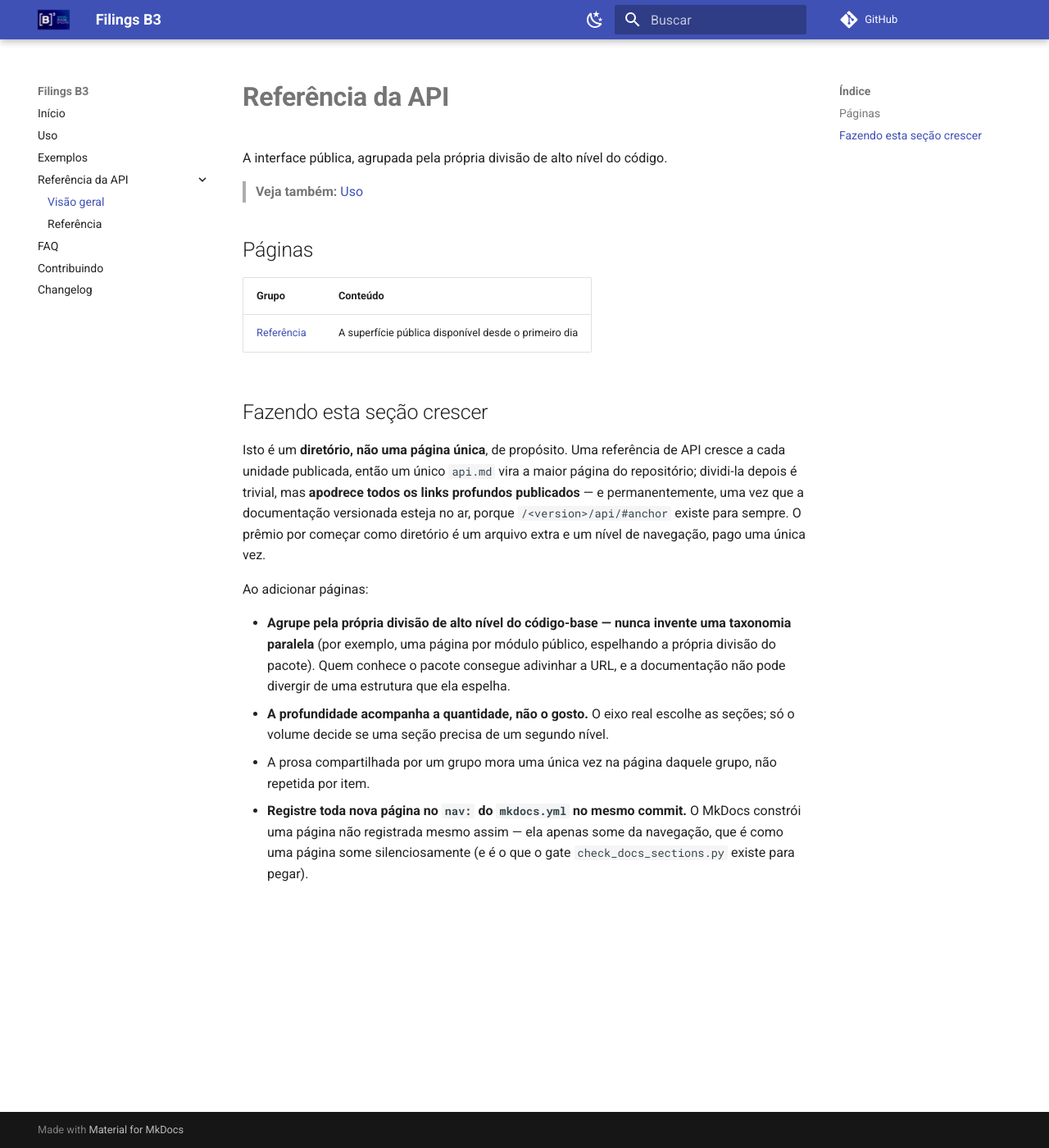
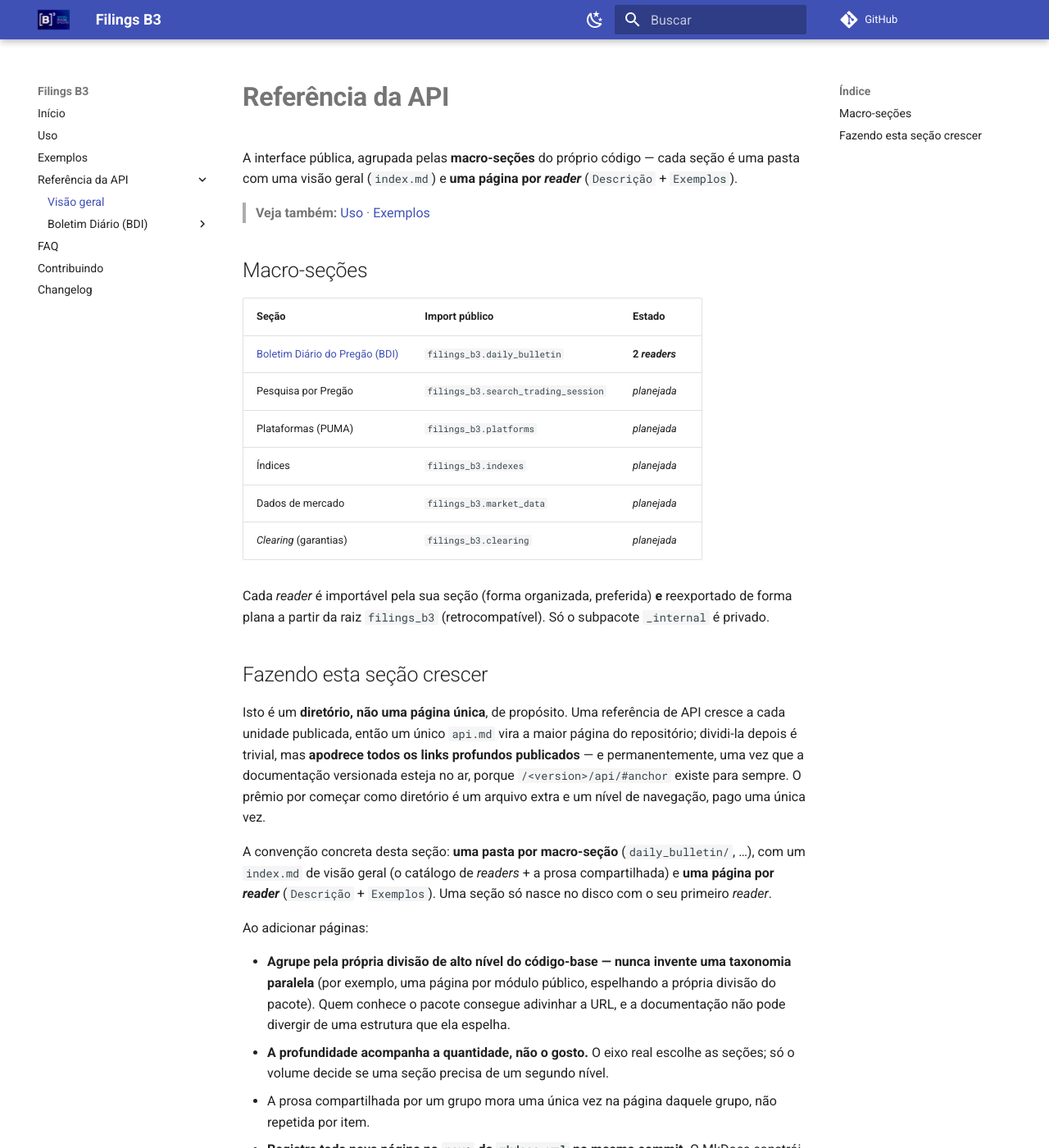
Before and after one commit to guilhermegor/filings-b3, an MkDocs documentation site: the page built from docs/api/index.md, in a window 1280 px wide and 1400 px high. Shown: the whole window at 82% size. Built offline with MkDocs 1.6.1 and Material for MkDocs 9.7.7, drawn with Linux system fonts in a browser that asks for light colours; comment, search, counter and statistics services are not loaded; the version menu is left out.

Commit message:
docs: reorganize into section-mirroring per-reader pages (#132)
Mirror the code's macro-sections in the docs tree, executing the pattern
docs/api/index.md already preached. Each section is a folder with an
overview index.md (reader catalog + shared prose) and one page per reader
(Descricao + Exemplos), replacing the single flat api/reference.md.

- new BDI section pages under docs/api/daily_bulletin/ (index + 2 readers)
- api/index.md: 6-section map (daily_bulletin linked, other 5 planned)
- mkdocs.yml: nested nav group; drop api/reference.md
- fix links to the deleted page in usage.md and README
- codespellrc: allow pt-BR exata/exato

Docs-only; only daily_bulletin created (others born with first reader).

```diff
--- a/docs/api/index.md
+++ b/docs/api/index.md
@@ -1,14 +1,23 @@
 # **Referência da API**
 
-A interface pública, agrupada pela própria divisão de alto nível do código.
+A interface pública, agrupada pelas **macro-seções** do próprio código — cada seção é uma pasta com
+uma visão geral (`index.md`) e **uma página por _reader_** (`Descrição` + `Exemplos`).
 
-> **Veja também:** [Uso](../usage.md)
+> **Veja também:** [Uso](../usage.md) · [Exemplos](../examples.md)
 
-## Páginas
+## Macro-seções
 
-| Grupo | Conteúdo |
-|-------|----------|
-| [Referência](reference.md) | A superfície pública disponível desde o primeiro dia |
+| Seção | Import público | Estado |
+|-------|----------------|--------|
+| [Boletim Diário do Pregão (BDI)](daily_bulletin/index.md) | `filings_b3.daily_bulletin` | **2 _readers_** |
+| Pesquisa por Pregão | `filings_b3.search_trading_session` | _planejada_ |
+| Plataformas (PUMA) | `filings_b3.platforms` | _planejada_ |
+| Índices | `filings_b3.indexes` | _planejada_ |
+| Dados de mercado | `filings_b3.market_data` | _planejada_ |
+| _Clearing_ (garantias) | `filings_b3.clearing` | _planejada_ |
+
+Cada _reader_ é importável pela sua seção (forma organizada, preferida) **e** reexportado de forma
+plana a partir da raiz `filings_b3` (retrocompatível). Só o subpacote `_internal` é privado.
 
 ## Fazendo esta seção crescer
 
@@ -17,6 +26,10 @@
 trivial, mas **apodrece todos os links profundos publicados** — e permanentemente, uma vez que a
 documentação versionada esteja no ar, porque `/<version>/api/#anchor` existe para sempre. O prêmio
 por começar como diretório é um arquivo extra e um nível de navegação, pago uma única vez.
+
+A convenção concreta desta seção: **uma pasta por macro-seção** (`daily_bulletin/`, …), com um
+`index.md` de visão geral (o catálogo de _readers_ + a prosa compartilhada) e **uma página por
+_reader_** (`Descrição` + `Exemplos`). Uma seção só nasce no disco com o seu primeiro _reader_.
 
 Ao adicionar páginas:
 
--- a/mkdocs.yml
+++ b/mkdocs.yml
@@ -7,7 +7,10 @@
   - Exemplos: examples.md
   - Referência da API:
       - Visão geral: api/index.md
-      - Referência: api/reference.md
+      - Boletim Diário (BDI):
+          - Visão geral: api/daily_bulletin/index.md
+          - Posições em aberto de BTB: api/daily_bulletin/btb_lending_open_positions.md
+          - Resumo de ações: api/daily_bulletin/stocks_summary.md
   - FAQ: faq.md
   - Contribuindo: contributing.md
   - Changelog: changelog.md
```
Also changed, not shown: README.md (+2 -2 lines), docs/api/daily_bulletin/btb_lending_open_positions.md (added, +84 -0 lines), docs/api/daily_bulletin/index.md (added, +86 -0 lines), docs/api/daily_bulletin/stocks_summary.md (added, +67 -0 lines), docs/api/reference.md (deleted, +0 -89 lines), docs/backlog/section-mirroring-docs_20260725_195807.md (added, +36 -0 lines), docs/usage.md (+1 -1 lines), 1 other file.
